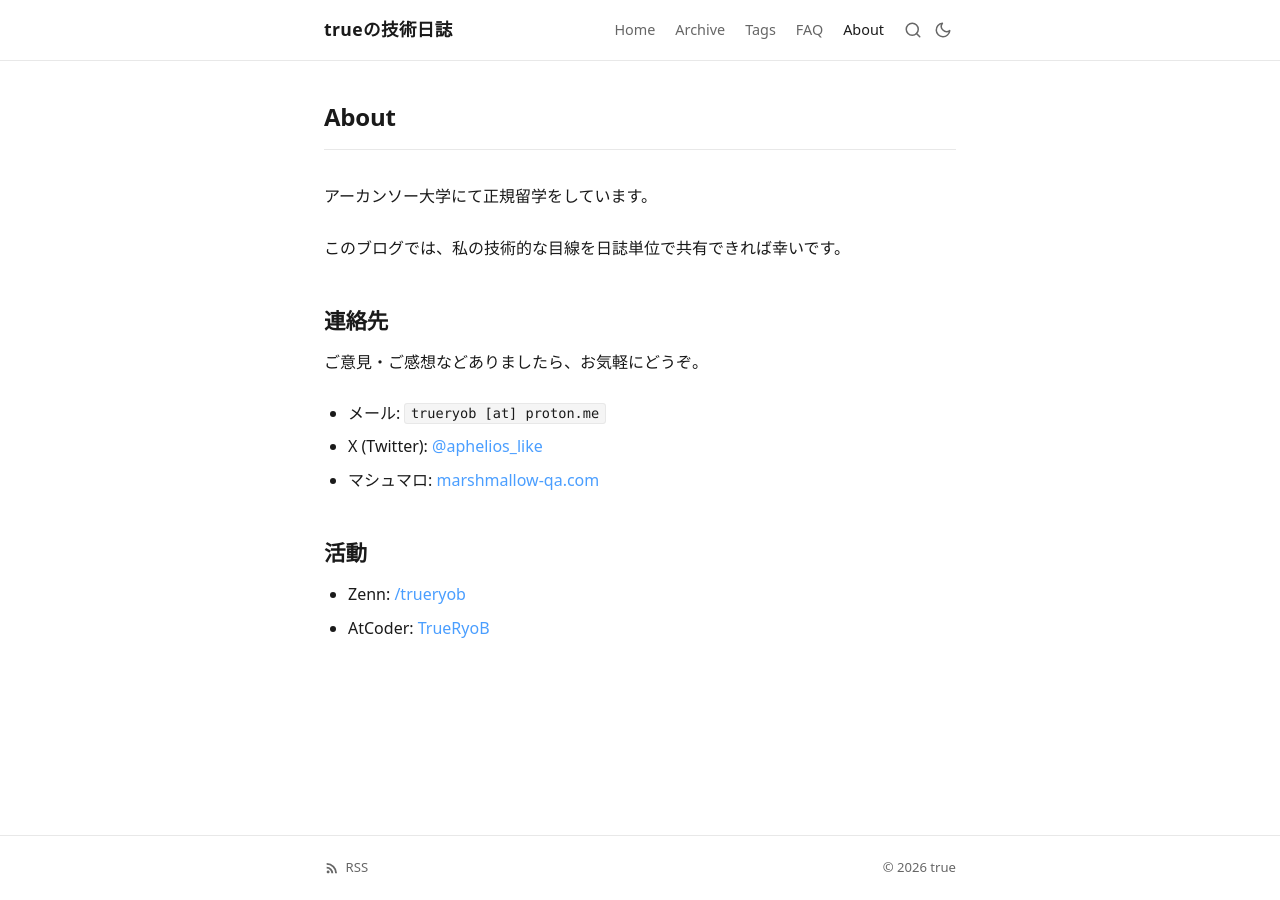
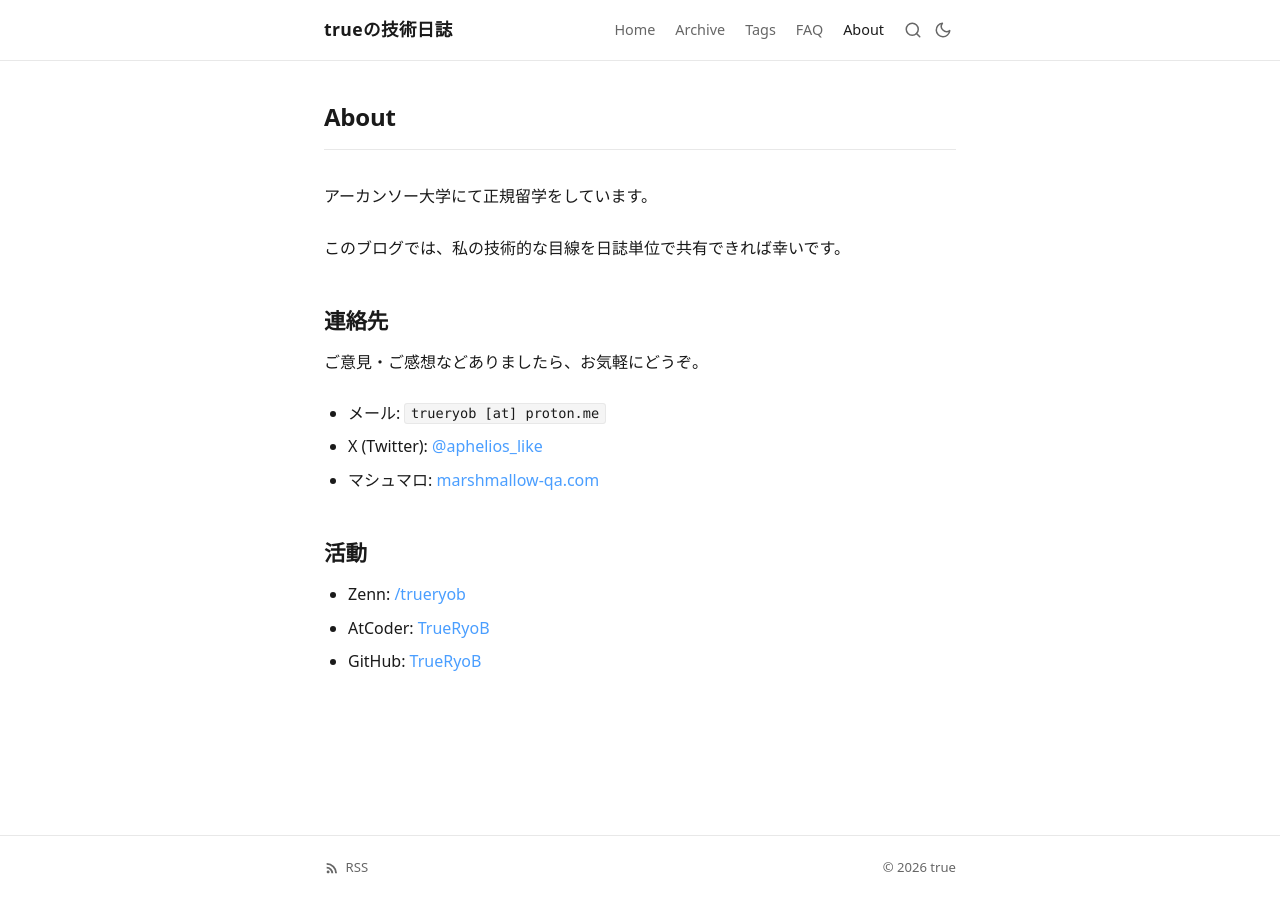
Before and after one commit to TrueRyoB/blog, a Jekyll site: the page built from about.md, in a window 1280 px wide. Built offline with Jekyll 4.4.1, drawn with Linux system fonts in a browser that asks for light colours.

Commit message:
included github link

```diff
--- a/about.md
+++ b/about.md
@@ -20,3 +20,4 @@ permalink: /about/
 
 - Zenn: [/trueryob](https://zenn.dev/trueryob)
 - AtCoder: [TrueRyoB](https://atcoder.jp/users/TrueRyoB)
+- GitHub: [TrueRyoB](https://github.com/TrueRyoB)
```
